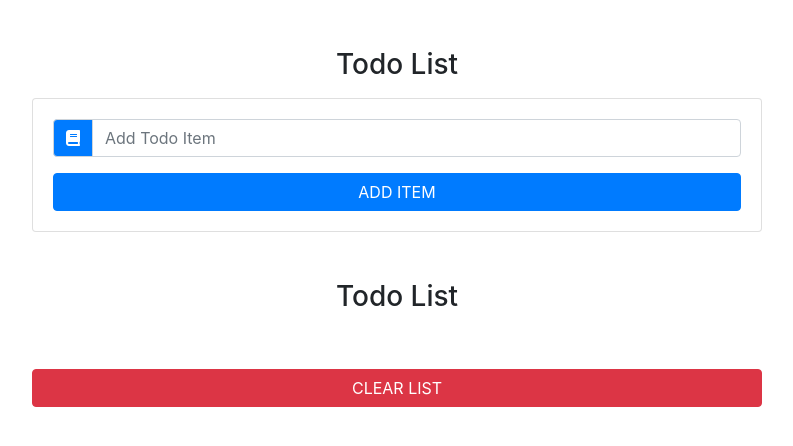
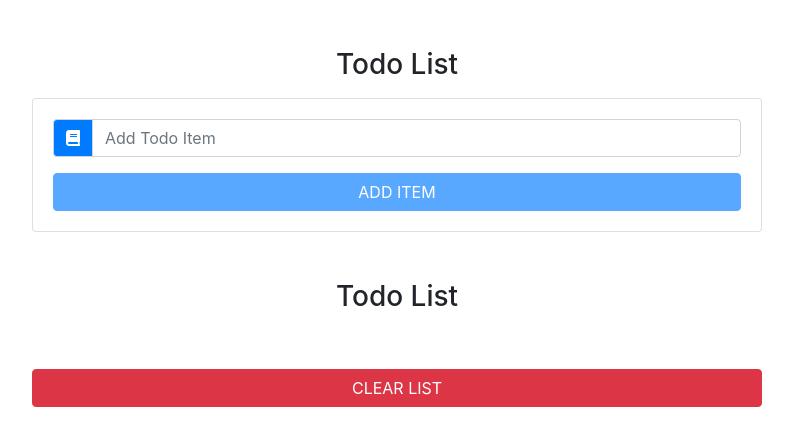
Before and after one commit to realstevelee/todo-list-react, a React (Create React App) app: page / in a window 1280 px wide. Shown: the top 446 px of the page, without its empty margins (243-1036 px from the left). Built offline with nearby package versions, Linux system fonts and the light colour scheme.

Commit message:
Updated Edit item feature

```diff
--- a/src/App.js
+++ b/src/App.js
@@ -33,7 +33,7 @@
       items: updatedItems,
       item: '',
       id: uuidv4(),
-      editItem: true
+      editItem: false
     })
   }
 
@@ -53,7 +53,17 @@
   }
 
   handleEdit = (id) => {
-    console.log(`handle edit ${id}`)
+    const filteredItems = this.state.items.filter(
+      item => item.id !== id
+    )
+    const selectedItem = this.state.items.find(item => item.id === id)
+
+    this.setState({
+      items: filteredItems,
+      item: selectedItem.title,
+      id: id,
+      editItem: true
+    })
   }
 
 
--- a/src/Components/TodoInput.js
+++ b/src/Components/TodoInput.js
@@ -17,7 +17,10 @@
                             placeholder="add todo item" value={item}
                             onChange={handleChange} />
                     </div>
-                    <button type="submit" className="btn btn-block btn-primary mt-3 text-uppercase">Add item</button>
+                    <button type="submit"
+                        disabled={item ? false : true}
+                        className={editItem ? "btn btn-block btn-success mt-3 text-uppercase" : "btn btn-block btn-primary mt-3 text-uppercase"}>
+                        {editItem ? 'edit item' : 'add item'}</button>
                 </form>
             </div>
         )
```
